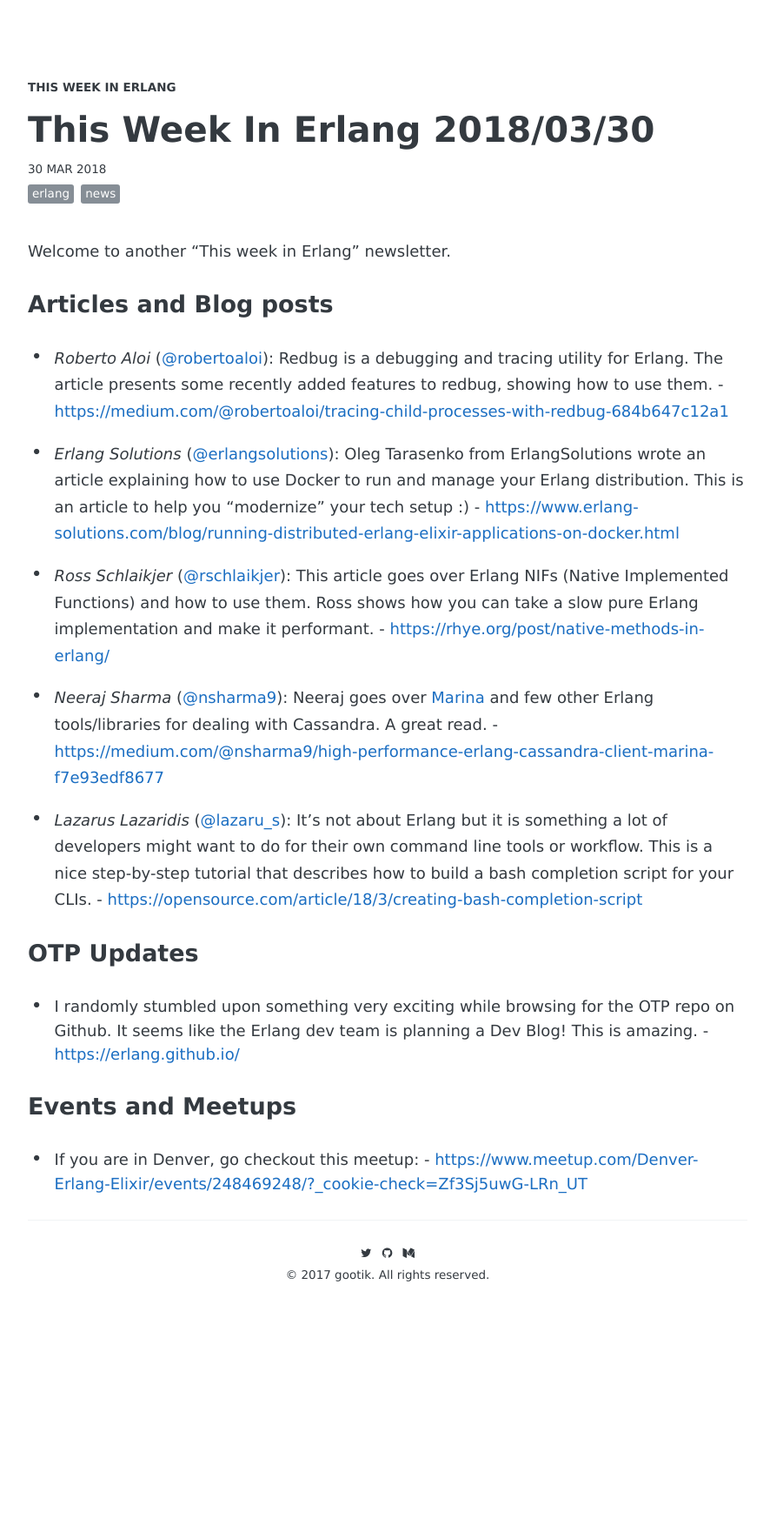
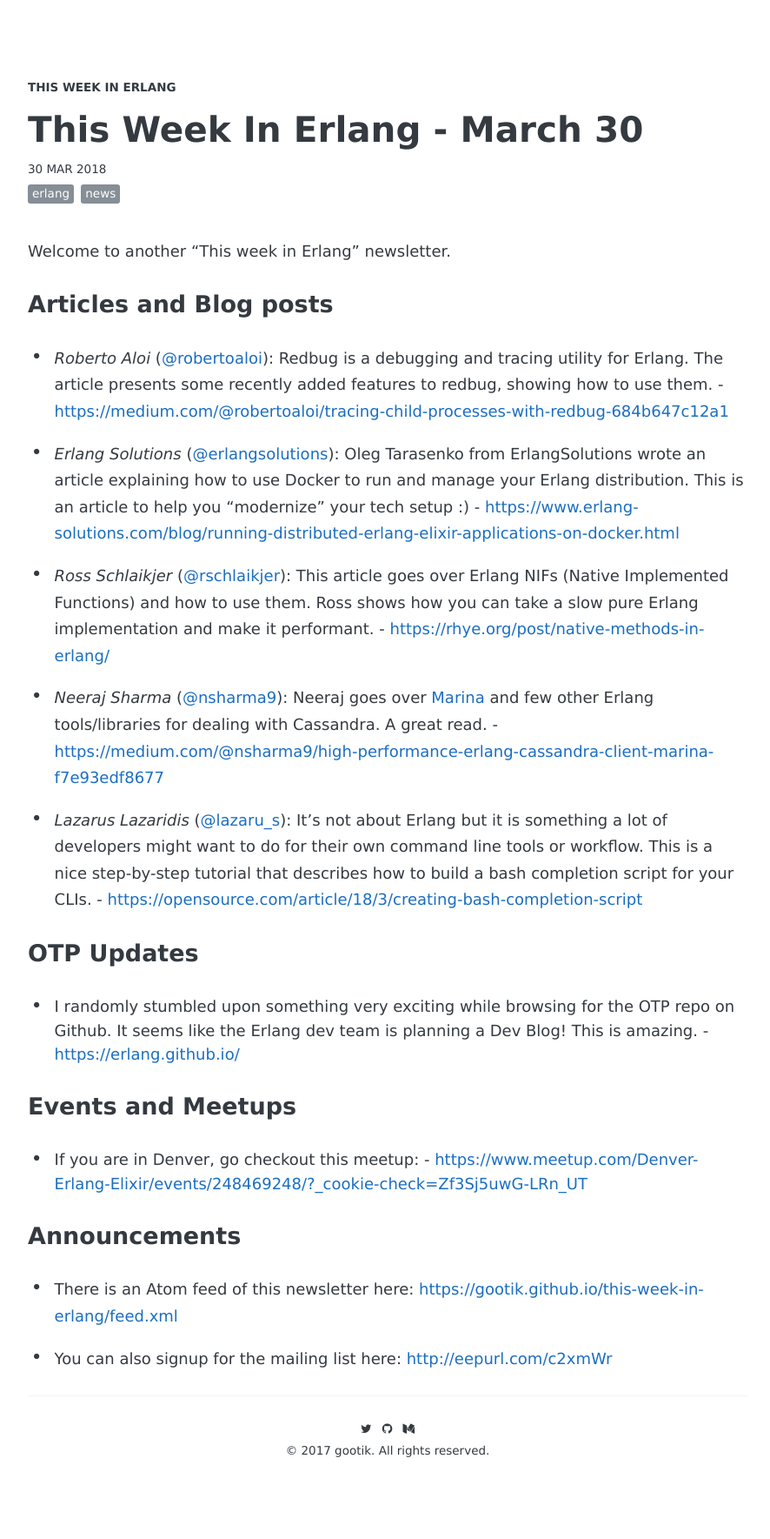
Before and after one commit to gootik/this-week-in-erlang, a Jekyll site: the page built from _posts/2018-03-30-mar-30.md, in a window 1280 px wide. Shown: the whole page at 87% size, without its empty margins (194-1080 px from the left). Built offline with Jekyll 4.4.1, drawn with Linux system fonts in a browser that asks for light colours; some web fonts are replaced; before the commit the page ends 1567 px from its top, so only the background shows below that.

Commit message:
Date update

```diff
--- a/_posts/2018-03-30-mar-30.md
+++ b/_posts/2018-03-30-mar-30.md
@@ -1,6 +1,6 @@
 ---
 layout: post
-title: "This Week In Erlang 2018/03/30"
+title: "This Week In Erlang - March 30"
 description: ""
 date: 2018-03-30
 tags: [erlang, news]
@@ -26,3 +26,9 @@
 
 ### Events and Meetups
 - If you are in Denver, go checkout this meetup: - <https://www.meetup.com/Denver-Erlang-Elixir/events/248469248/?_cookie-check=Zf3Sj5uwG-LRn_UT>
+
+### Announcements
+- There is an Atom feed of this newsletter here:
+   <https://gootik.github.io/this-week-in-erlang/feed.xml>
+
+- You can also signup for the mailing list here: <http://eepurl.com/c2xmWr>
```
